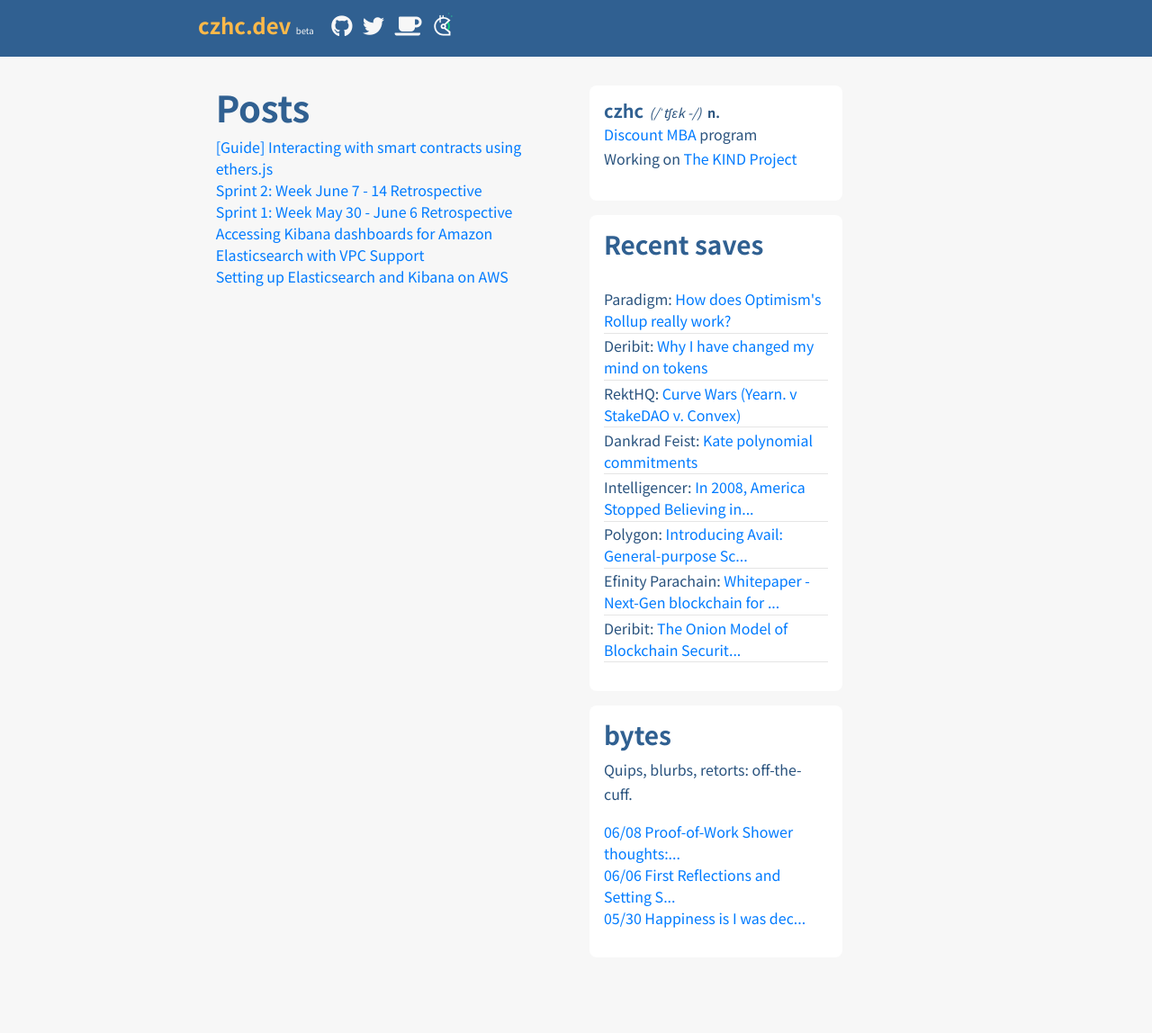
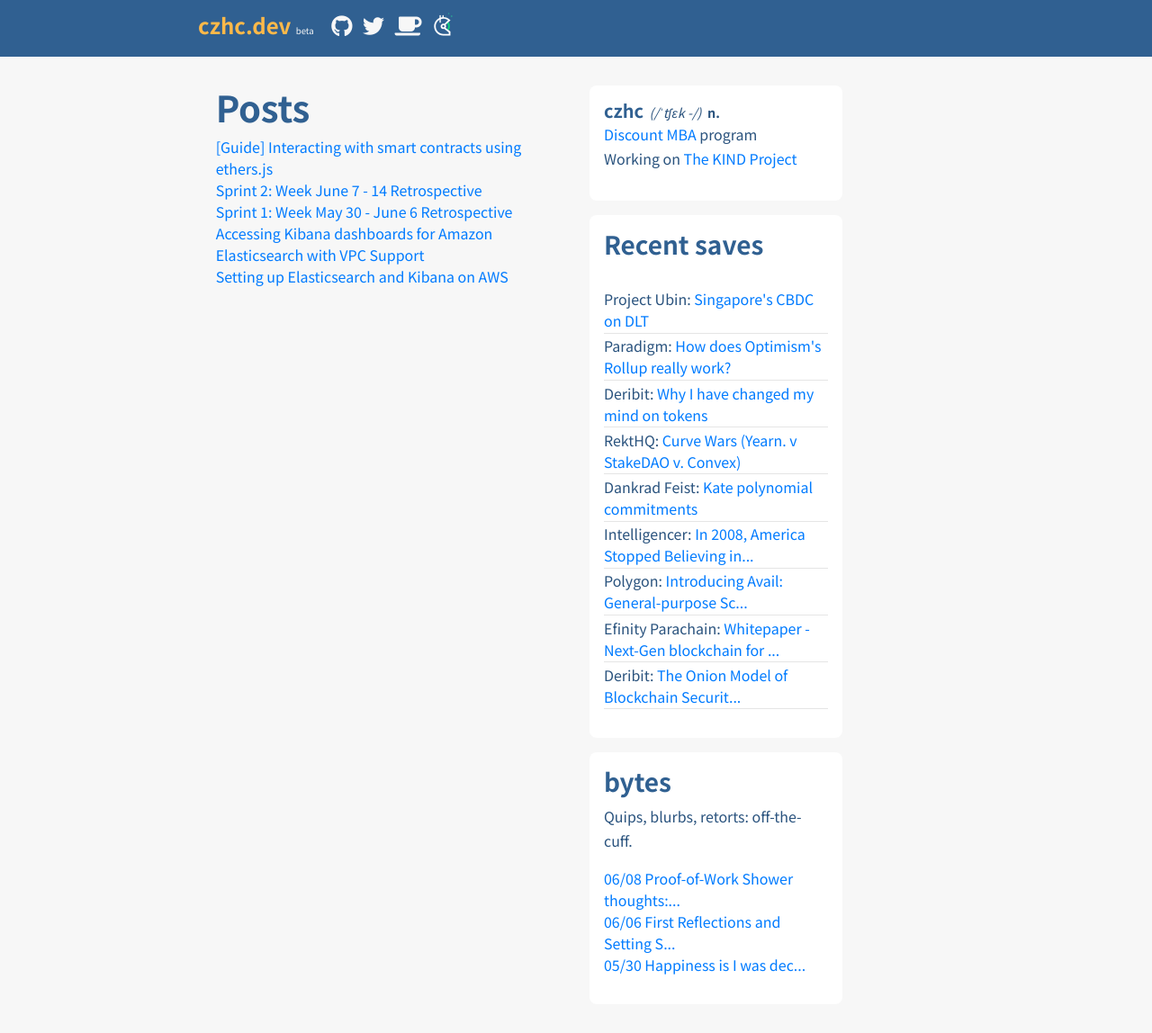
Before and after one commit to czhc/czhc.github.io, a Jekyll site: the page built from index.html, in a window 1280 px wide. Shown: the whole page at 90% size. Built offline with Jekyll 4.4.1, drawn with Linux system fonts in a browser that asks for light colours; nearby versions of some CDN libraries; before the commit the page ends 1096 px from its top, so only the background shows below that.

Commit message:
Update bookmarks.yml

```diff
--- a/_data/bookmarks.yml
+++ b/_data/bookmarks.yml
@@ -1,3 +1,6 @@
+- url: "https://www.mas.gov.sg/schemes-and-initiatives/Project-Ubin"
+  src: Project Ubin
+  title: "Singapore's CBDC on DLT"
 - url: "https://research.paradigm.xyz/optimism"
   src: Paradigm
   title: "How does Optimism's Rollup really work?"
```
